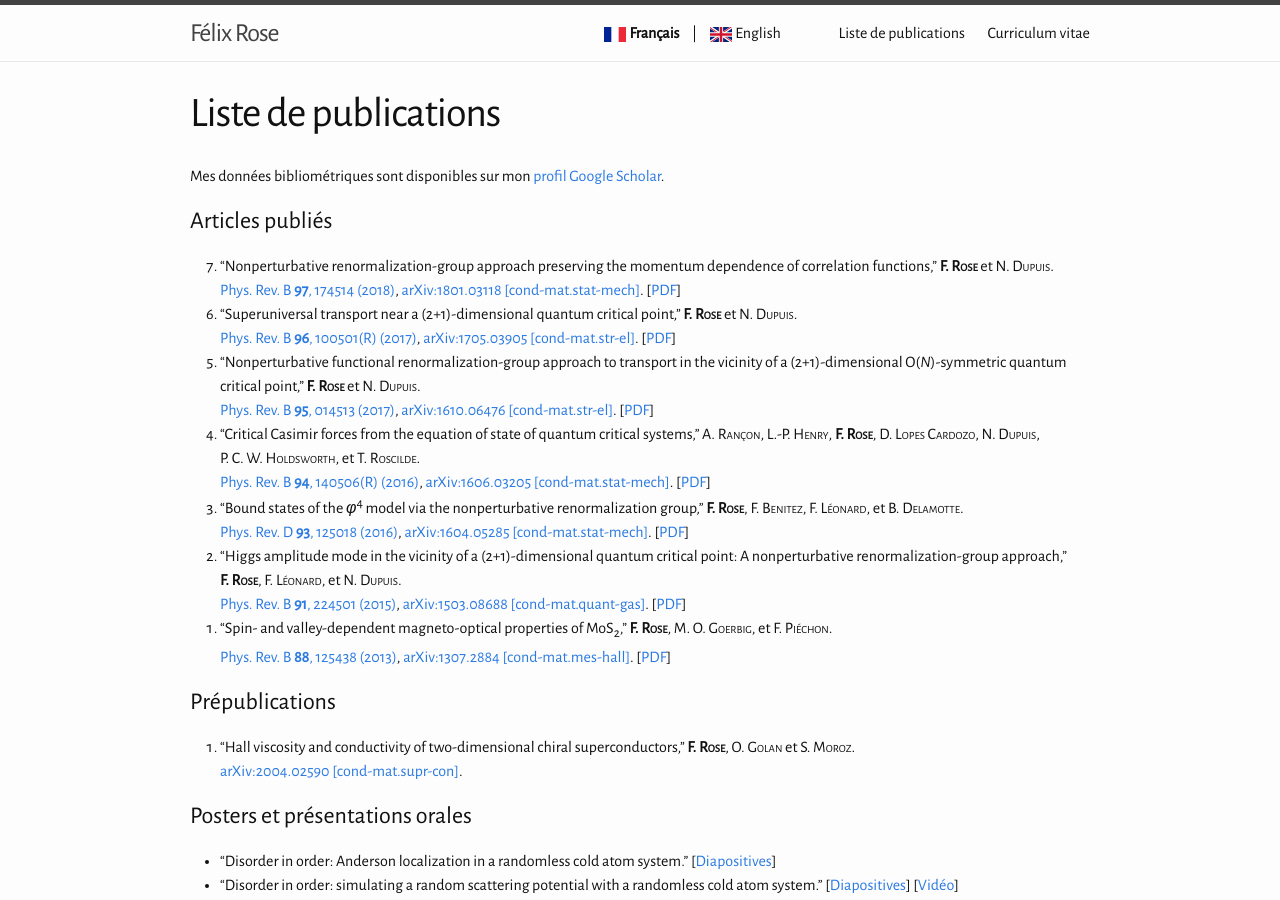
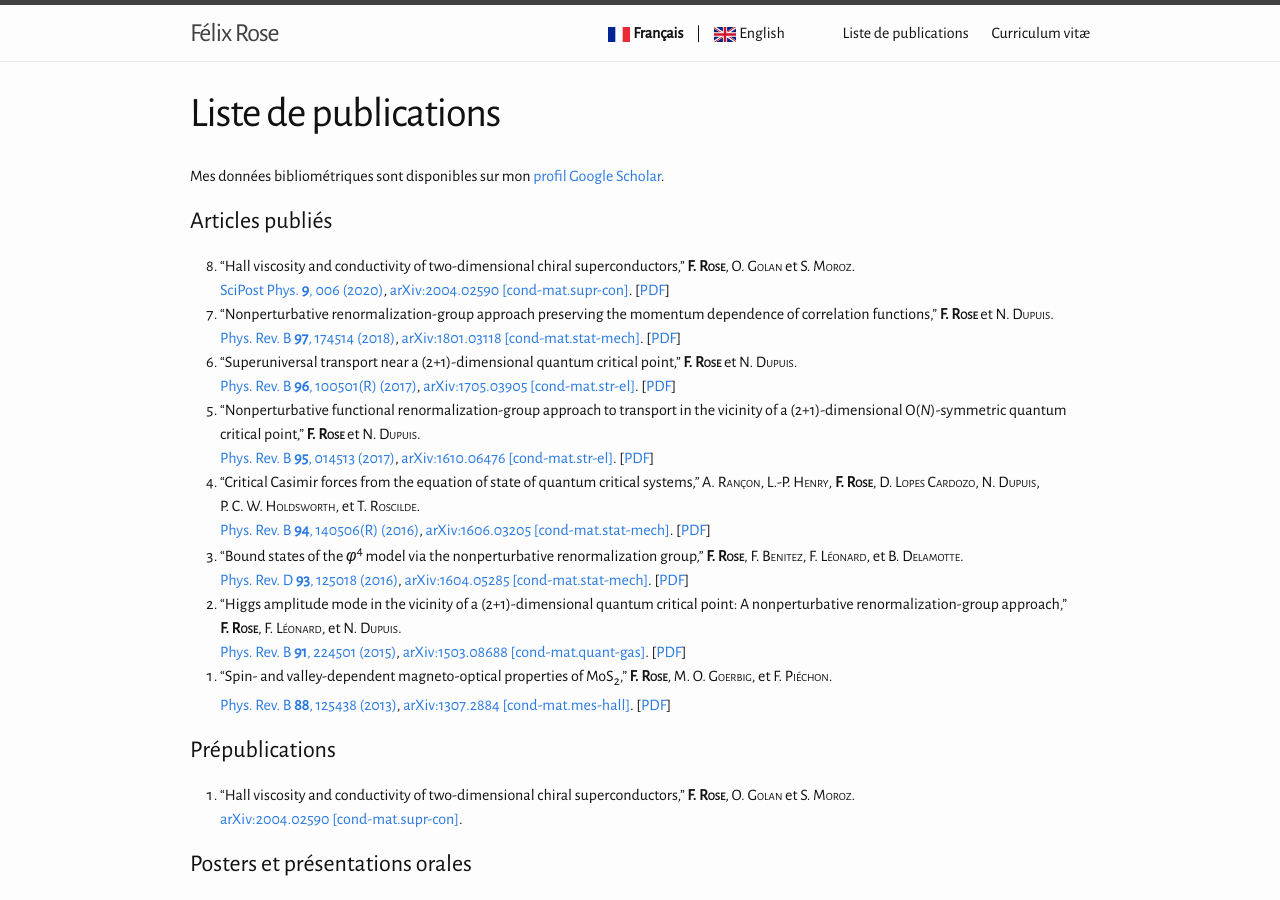
Before and after one commit to felix-rose/felix-rose.github.io, a Jekyll site: the page built from fr/publi.md, in a window 1280 px wide and 900 px high. Built offline with Jekyll 4.4.1, drawn with Linux system fonts in a browser that asks for light colours.

```diff
--- a/fr/cv.md
+++ b/fr/cv.md
@@ -1,6 +1,6 @@
 ---
 layout: page
-title: Curriculum vitae
+title: Curriculum vitæ
 weight: 3
 lang: fr
 ref: cv
--- a/fr/publi.md
+++ b/fr/publi.md
@@ -10,7 +10,9 @@ interLink: publi.html
 Mes données bibliométriques sont disponibles sur mon [profil Google Scholar](https://scholar.google.com/citations?user=Vw_RiCgAAAAJ).
 
 # Articles publiés
-
+0.  “Hall viscosity and conductivity of two-dimensional chiral superconductors,” **F.&nbsp;<span style="font-variant:small-caps;">Rose</span>**, O.&nbsp;<span style="font-variant:small-caps;">Golan</span> et S.&nbsp;<span style="font-variant:small-caps;">Moroz</span>.
+[SciPost Phys. **9**, 006 (2020)](https://doi.org/10.21468/SciPostPhys.9.1.006),
+[arXiv:2004.02590 [cond-mat.supr-con]](https://arxiv.org/abs/2004.02590).   [[PDF]({{site.baseurl}}/docs/SciPostPhys_9_1_006.pdf)]
 0. “Nonperturbative renormalization-group approach preserving the momentum dependence of correlation functions,” **F.&nbsp;<span style="font-variant:small-caps;">Rose</span>** et N.&nbsp;<span style="font-variant:small-caps;">Dupuis</span>.
 [Phys. Rev. B **97**, 174514 (2018)](https://doi.org/10.1103/PhysRevB.97.174514), [arXiv:1801.03118 [cond-mat.stat-mech]](https://arxiv.org/abs/1801.03118). [[PDF]({{site.baseurl}}/docs/PhysRevB.97.174514.pdf)]
 0. “Superuniversal transport near a (2+1)-dimensional quantum critical point,” **F.&nbsp;<span style="font-variant:small-caps;">Rose</span>** et N.&nbsp;<span style="font-variant:small-caps;">Dupuis</span>.
```
Also changed, not shown: en/publi.md (+5 -3 lines), 4 other files.
